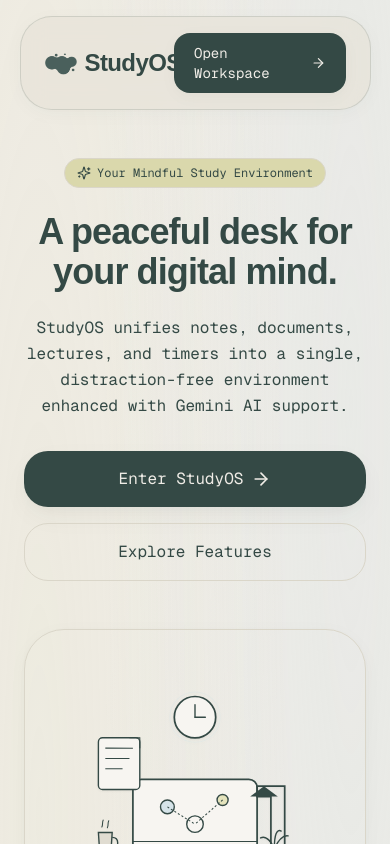
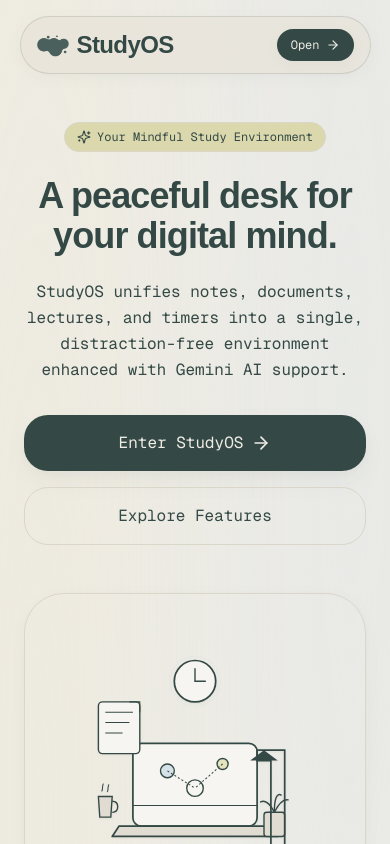
Before and after one commit to yaarrjanhavi/study-os, a Next.js app: page / in a window 390 px wide. Shown: the top 844 px of the page. Built offline with nearby package versions, Linux system fonts and the light colour scheme; a web font is replaced by a local one.

Commit message:
style: fix header navbar overlap on mobile screen viewports

```diff
--- a/src/app/page.tsx
+++ b/src/app/page.tsx
@@ -59,7 +59,7 @@
         transition={{ duration: 0.8, ease: [0.16, 1, 0.3, 1] }}
         className="sticky top-4 z-50 mx-auto w-[90%] max-w-6xl"
       >
-        <div className="glass-card px-6 py-4 rounded-3xl flex justify-between items-center shadow-soft">
+        <div className="glass-card px-4 md:px-6 py-3 md:py-4 rounded-3xl flex justify-between items-center shadow-soft">
           <Link href="/" className="flex items-center gap-2 group">
             <img
               src="/logo (light).png"
@@ -86,10 +86,11 @@
                   audio.play().catch(() => {});
                 } catch(e){}
               }}
-              className="bg-viridian hover:bg-viridian-hover text-shell text-sm font-mono px-5 py-2.5 rounded-xl transition-all shadow-soft flex items-center gap-2"
+              className="bg-viridian hover:bg-viridian-hover text-shell text-xs md:text-sm font-mono px-3.5 py-2 md:px-5 md:py-2.5 rounded-xl transition-all shadow-soft flex items-center gap-1.5 md:gap-2"
             >
-              Open Workspace
-              <ArrowRight className="w-4 h-4" />
+              <span className="hidden sm:inline">Open Workspace</span>
+              <span className="sm:hidden">Open</span>
+              <ArrowRight className="w-3.5 h-3.5 md:w-4 md:h-4" />
             </Link>
           </div>
         </div>
```
